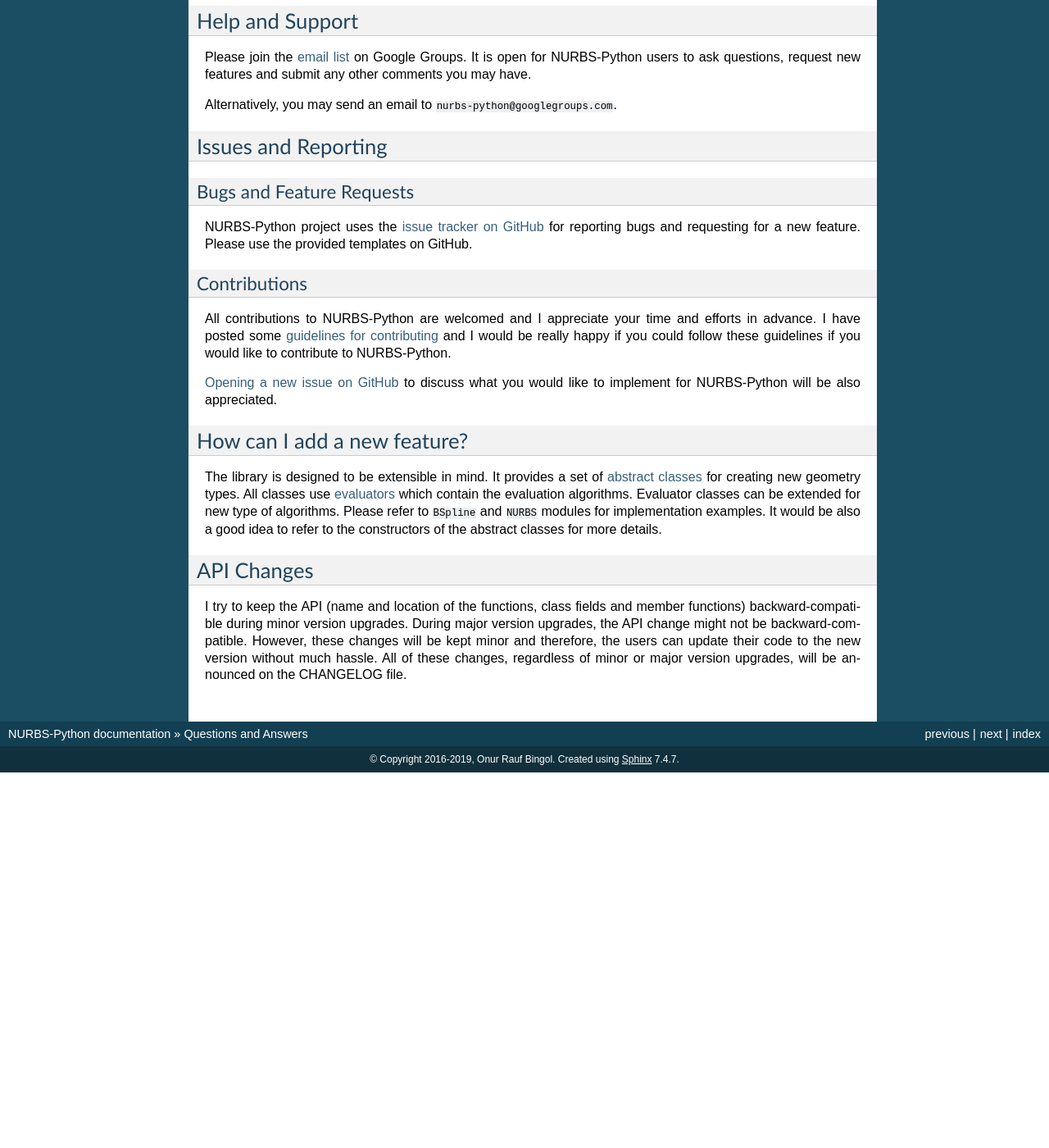
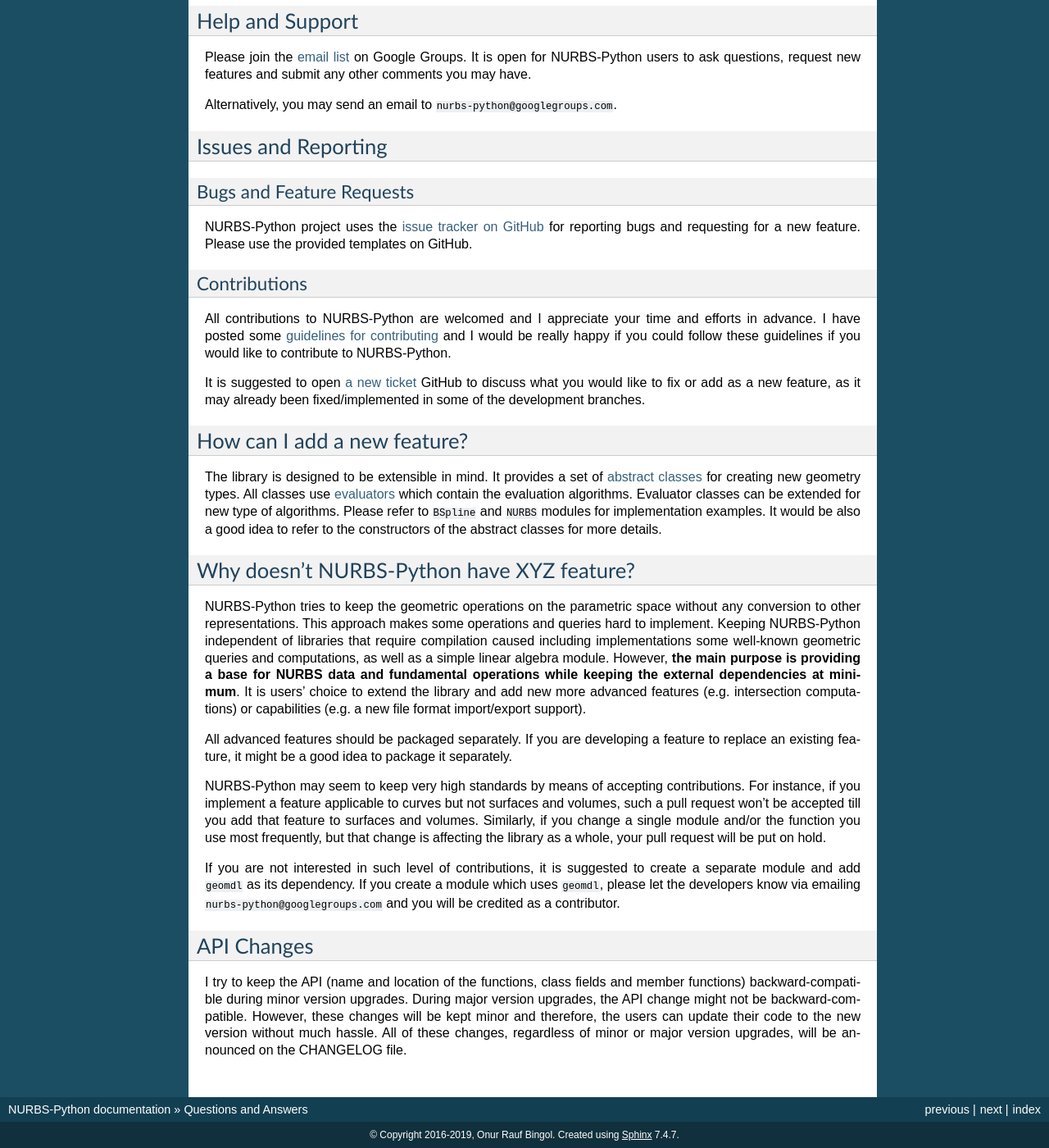
Before and after one commit to orbingol/NURBS-Python, a Sphinx documentation site: the page built from docs/q_a.rst, in a window 1280 px wide and 1400 px high, scrolled down 1218 px. Shown: the whole window at 82% size. Built offline with Sphinx 7.4.7, drawn with Linux system fonts in a browser that asks for light colours; formulas are drawn with MathJax 3; before the commit the page ends 2160 px from its top, so only the background shows below that; some of the changed text lies outside the part shown.

Commit message:
Update Q&A section in docs

```diff
--- a/docs/q_a.rst
+++ b/docs/q_a.rst
@@ -86,8 +86,9 @@
 some `guidelines for contributing <https://github.com/orbingol/NURBS-Python/blob/master/.github/CONTRIBUTING.md>`_
 and I would be really happy if you could follow these guidelines if you would like to contribute to NURBS-Python.
 
-`Opening a new issue on GitHub <https://github.com/orbingol/NURBS-Python/issues/new>`_ to discuss what you would
-like to implement for NURBS-Python will be also appreciated.
+It is suggested to open `a new ticket <https://github.com/orbingol/NURBS-Python/issues/new>`_ GitHub to discuss what
+you would like to fix or add as a new feature, as it may already been fixed/implemented in some of the development
+branches.
 
 How can I add a new feature?
 ============================
@@ -98,6 +99,28 @@
 modules for implementation examples. It would be also a good idea to refer to the constructors of the abstract
 classes for more details.
 
+Why doesn't NURBS-Python have XYZ feature?
+==========================================
+
+NURBS-Python tries to keep the geometric operations on the parametric space without any conversion to other
+representations. This approach makes some operations and queries hard to implement. Keeping NURBS-Python independent of
+libraries that require compilation caused including implementations some well-known geometric queries and computations,
+as well as a simple linear algebra module. However, **the main purpose is providing a base for NURBS data and fundamental
+operations while keeping the external dependencies at minimum**. It is users' choice to extend the library and add new
+more advanced features (e.g. intersection computations) or capabilities (e.g. a new file format import/export support).
+
+All advanced features should be packaged separately. If you are developing a feature to replace an existing feature,
+it might be a good idea to package it separately.
+
+NURBS-Python may seem to keep very high standards by means of accepting contributions. For instance, if you implement a
+feature applicable to curves but not surfaces and volumes, such a pull request won't be accepted till you add that
+feature to surfaces and volumes. Similarly, if you change a single module and/or the function you use most frequently,
+but that change is affecting the library as a whole, your pull request will be put on hold.
+
+If you are not interested in such level of contributions, it is suggested to create a separate module and add ``geomdl``
+as its dependency. If you create a module which uses ``geomdl``, please let the developers know via emailing
+``nurbs-python@googlegroups.com`` and you will be credited as a contributor.
+
 API Changes
 ===========
 
```
